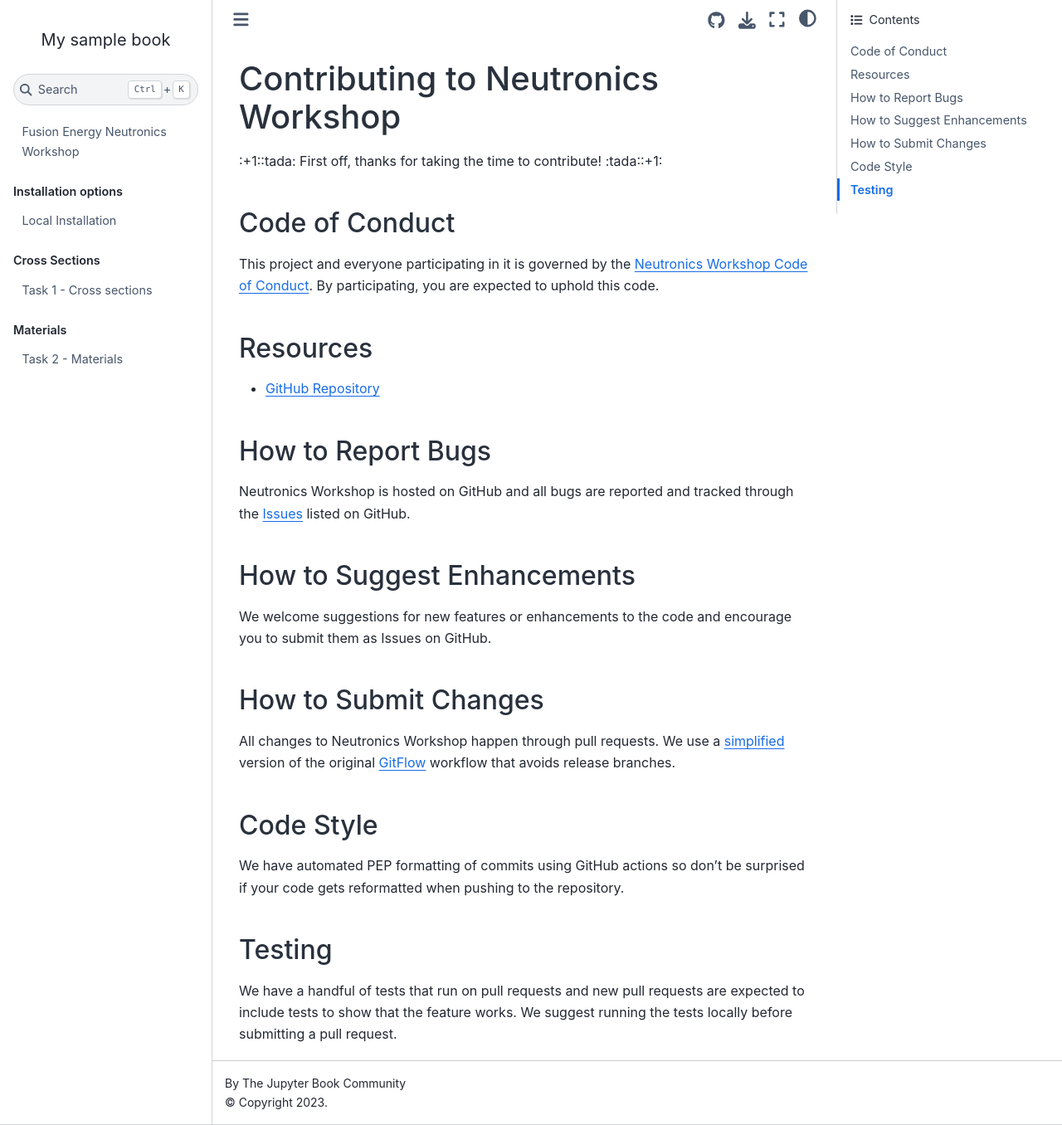
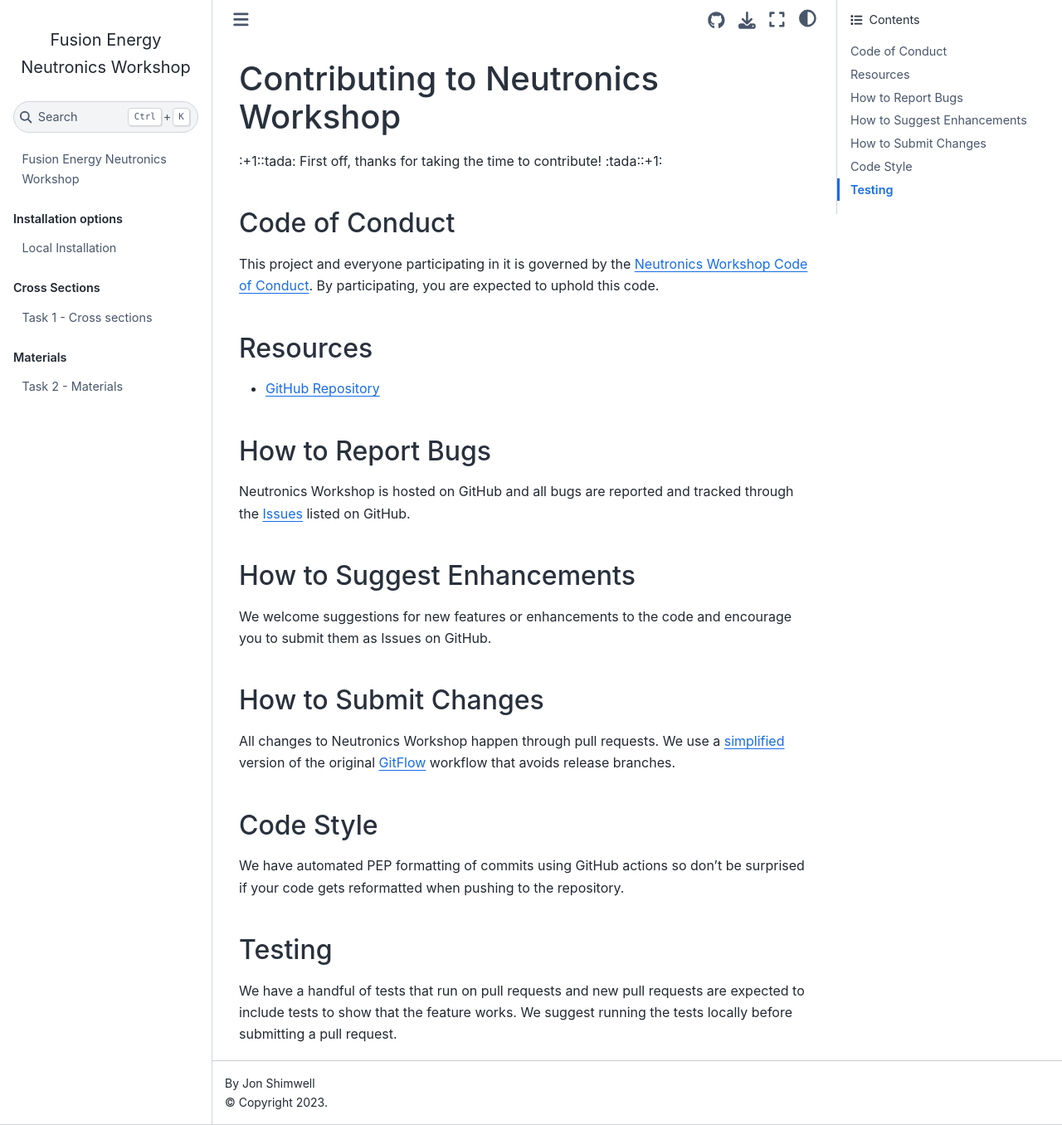
Before and after one commit to fusion-energy/neutronics-workshop, a Jupyter Book: the page built from CONTRIBUTING.md, in a window 1280 px wide and 1356 px high. Shown: the whole window at 83% size. Built offline with Jupyter Book 1.0.4 settings and Sphinx 7.4.7 and the Sphinx Book theme 1.1.4, drawn with Linux system fonts in a browser that asks for light colours; pages that are not in the unit, such as notebooks, are missing from menus.

Commit message:
added binder link

```diff
--- a/_config.yml
+++ b/_config.yml
@@ -1,8 +1,8 @@
 # Book settings
 # Learn more at https://jupyterbook.org/customize/config.html
 
-title: My sample book
-author: The Jupyter Book Community
+title: Fusion Energy Neutronics Workshop
+author: Jon Shimwell
 logo: logo.png
 
 # Force re-execution of notebooks on each build.
@@ -22,8 +22,11 @@
 # Information about where the book exists on the web
 repository:
   url: https://github.com/executablebooks/jupyter-book  # Online location of your book
-  path_to_book: docs  # Optional path to your book, relative to the repository root
-  branch: master  # Which branch of the repository should be used when creating links (optional)
+  path_to_book: .  # Optional path to your book, relative to the repository root
+  branch: main  # Which branch of the repository should be used when creating links (optional)
+
+launch_buttons:
+  binderhub_url: "https://mybinder.org/v2/gh/fusion-energy/neutronics-workshop/HEAD"  # The URL for your BinderHub (e.g., https://mybinder.org)
 
 # Add GitHub buttons to your book
 # See https://jupyterbook.org/customize/config.html#add-a-link-to-your-repository
```
